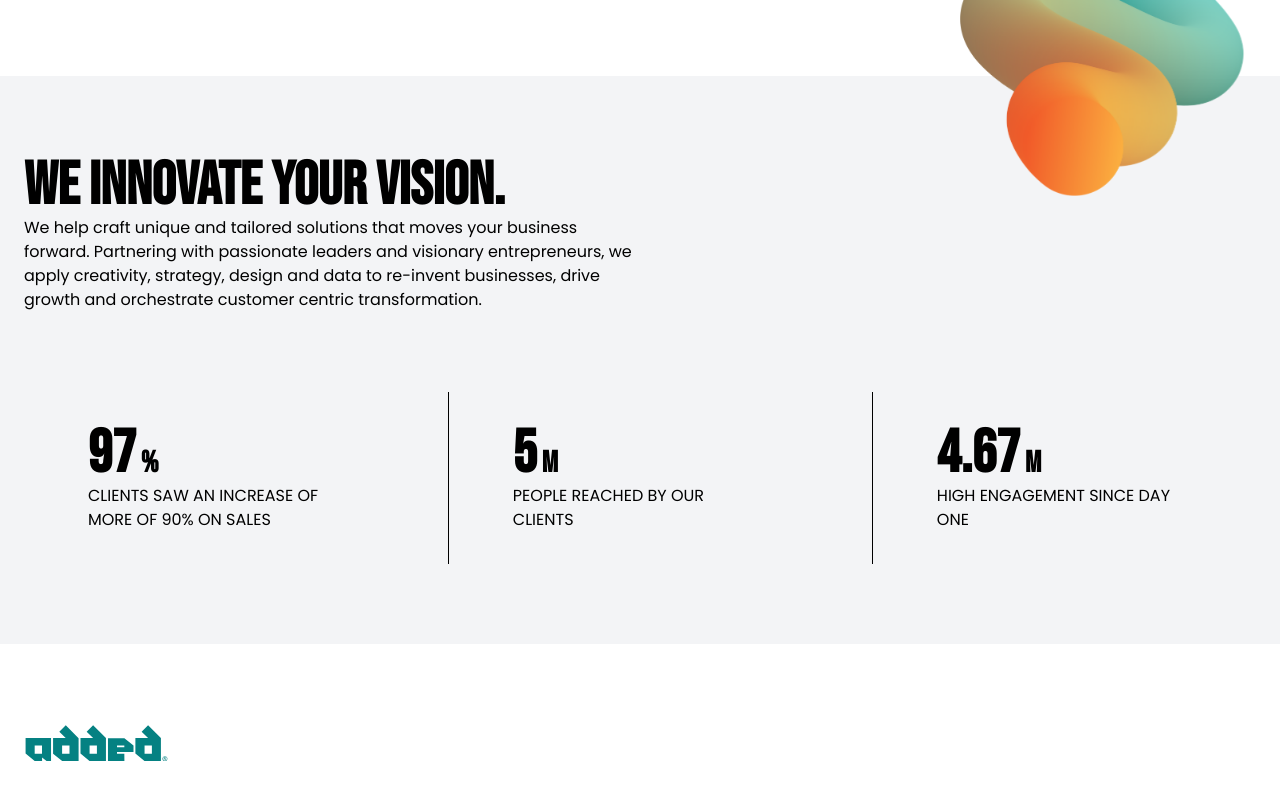
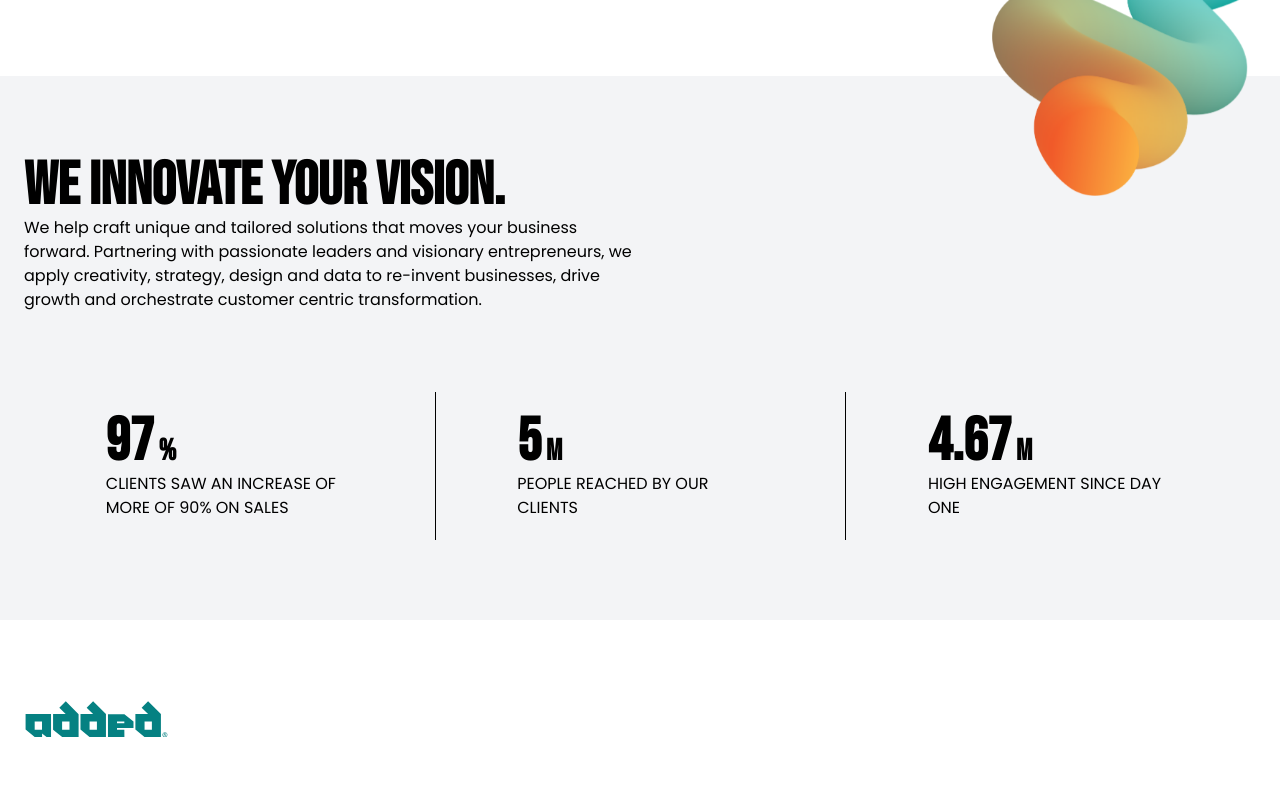
Before and after one commit to Qaudri/added-frontend, a Nuxt app: page / in a window 1280 px wide. Shown: the part 724-1524 px from the top of the page. Built offline with nearby package versions, Linux system fonts and the light colour scheme.

Commit message:
refactor: minor changes made to about section

```diff
--- a/pages/index.vue
+++ b/pages/index.vue
@@ -16,16 +16,16 @@
         </UiButtonsTertiary>
       </div>
     </div>
-    <img src="@/assets/images/gradient.png" class="w-80 absolute right-0 -bottom-[15%]" alt="">
+    <img src="@/assets/images/gradient.png" class="w-72 absolute right-0 -bottom-[15%]" alt="">
   </header>
   <section class="bg-gray-100 py-20 px-6">
     <div class="max-w-7xl mx-auto">
       <UiTypographyH1 class="bebas">We Innovate Your Vision.</UiTypographyH1>
       <UiTypographyP class="md:w-1/2">We help craft unique and tailored solutions that moves your business forward. Partnering with passionate leaders and visionary entrepreneurs, we apply creativity, strategy, design and data to re-invent businesses, drive growth and orchestrate customer centric transformation.</UiTypographyP>
 
-      <div class="grid grid-cols-3 divide-black gap-10 divide-x mt-20">
-        <div class="w-full py-8">
-          <div class="w-2/3 mx-auto">
+      <div class="grid md:grid-cols-3 divide-black divide-y md:divide-y-0 md:divide-x mt-20">
+        <div class="w-full p-5">
+          <div class="w-full lg:w-2/3 mx-auto">
             <UiTypographyH1 class="bebas inline-flex items-baseline">97
             <span>
               <UiTypographyH2 class="bebas">&nbsp;%</UiTypographyH2>
@@ -36,8 +36,8 @@
 
         </div>
 
-        <div class="w-full py-8">
-          <div class="w-2/3 mx-auto">
+        <div class="w-full p-5">
+          <div class="w-full lg:w-2/3 mx-auto">
             <UiTypographyH1 class="bebas inline-flex items-baseline">5
             <span>
               <UiTypographyH2 class="bebas">&nbsp;M</UiTypographyH2>
@@ -48,8 +48,8 @@
 
         </div>
 
-        <div class="py-8 w-full">
-          <div class="w-2/3 mx-auto">
+        <div class="w-full p-5">
+          <div class="w-full lg:w-2/3 mx-auto">
             <UiTypographyH1 class="bebas inline-flex items-baseline">4.67
             <span>
               <UiTypographyH2 class="bebas">&nbsp;M</UiTypographyH2>
```
